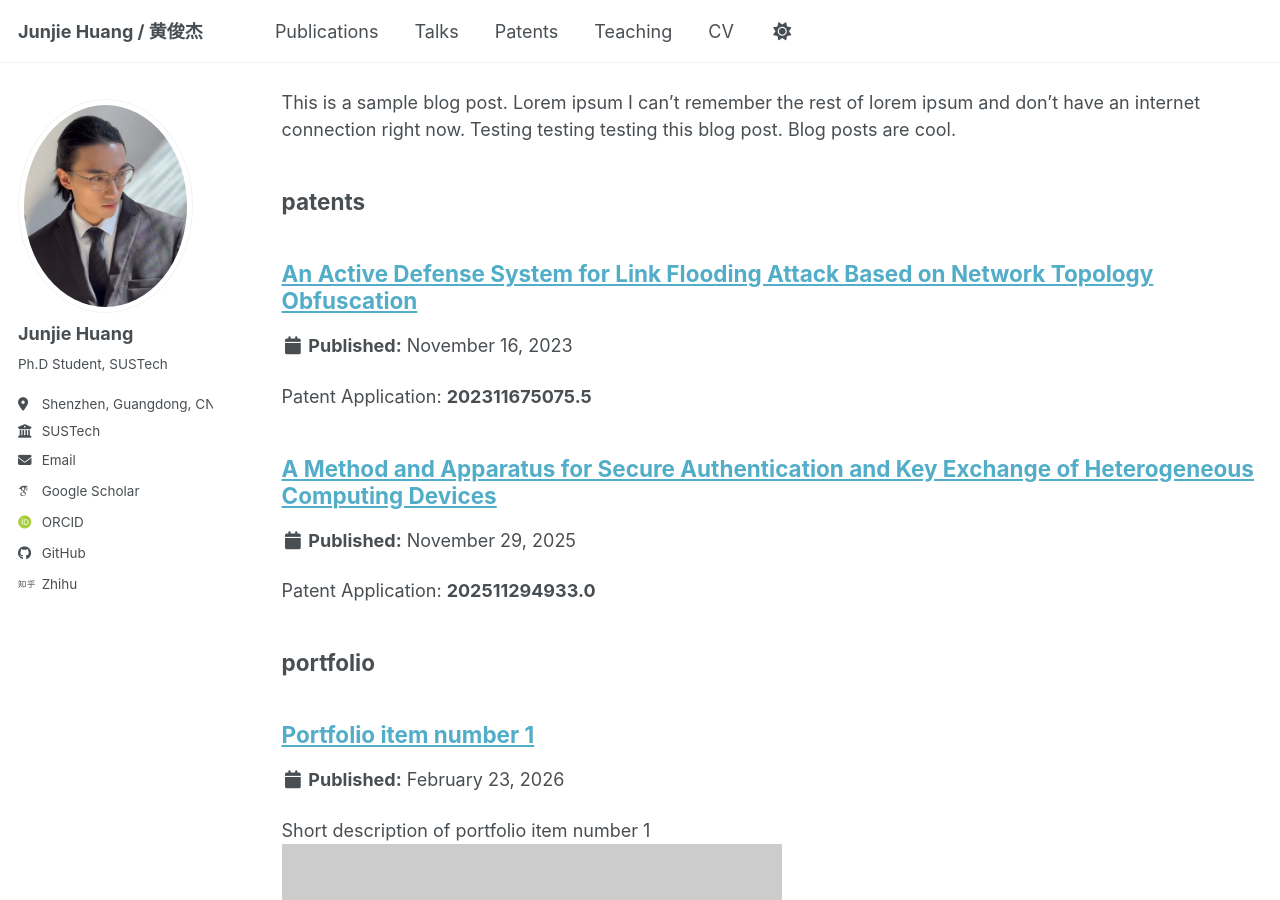
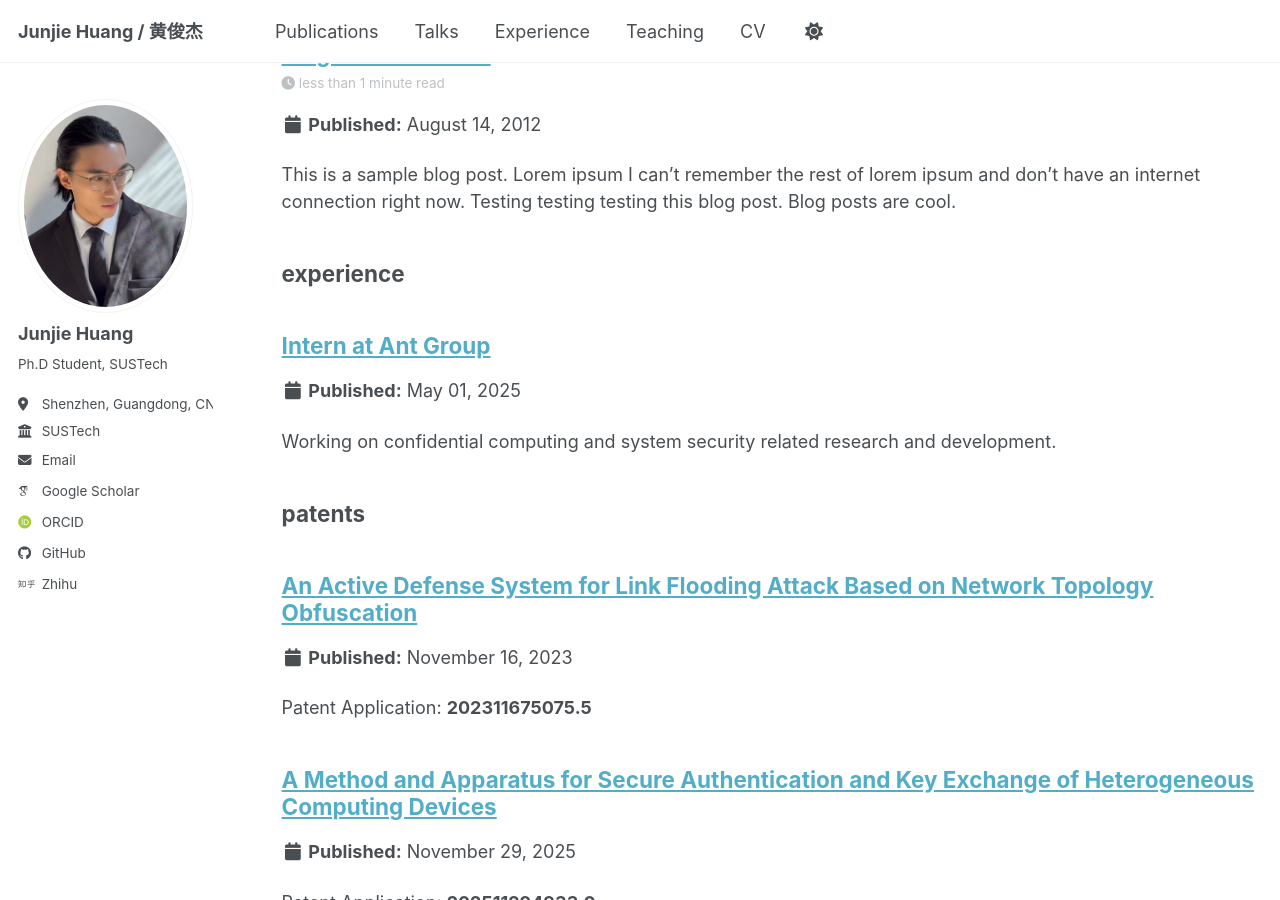
Before and after one commit to HuangJunjie-PhD/HuangJunjie-PhD.github.io, a Jekyll site: the page built from _pages/sitemap.md, in a window 1280 px wide and 900 px high, scrolled down 2714 px. Built offline with Jekyll 4.4.1, drawn with Linux system fonts in a browser that asks for light colours; some web fonts are replaced; a script bundle is joined from its source files by our own code; library files that are not in the unit come from our copies.

Commit message:
Create Experience page integrating work, projects, and patents
Major changes:
- Add experience collection to _config.yml with proper defaults
- Create Experience index page with three sections: Work Experience, Projects, Patents
- Add Ant Group internship (May 2025 - Present) to work experience
- Update navigation: replace Patents with Experience link
- Remove Projects and Patents from About Me for cleaner homepage

New Experience page structure:
- Work Experience: Ant Group internship (May 2025-Present)
- Projects: All 6 research projects
- Patents: Both patents (Ant + Link Flooding)

Navigation: Publications → Talks → Teaching → Experience → CV

Co-Authored-By: Claude Sonnet 4.5 <noreply@anthropic.com>

```diff
--- a/_config.yml
+++ b/_config.yml
@@ -236,6 +236,9 @@ collections:
   patents:
     output: true
     permalink: /patents/:path/
+  experience:
+    output: true
+    permalink: /experience/:path/
 
 
 # These settings control how pages and collections are included in the site
@@ -302,6 +305,14 @@ defaults:
       author_profile: true
       share: true
       comments: true
+  # _experience
+  - scope:
+      path: ""
+      type: experience
+    values:
+      layout: single
+      author_profile: true
+      share: true
 
 
 # Sass/SCSS
--- a/_data/navigation.yml
+++ b/_data/navigation.yml
@@ -14,8 +14,8 @@ main:
   - title: "Talks"
     url: /talks/
 
-  - title: "Patents"
-    url: /patents/
+  - title: "Experience"
+    url: /experience/
 
   - title: "Teaching"
     url: /teaching/
--- /dev/null
+++ b/_experience/2025-05-alibaba-internship.md
@@ -0,0 +1,11 @@
+---
+title: "Intern at Ant Group"
+collection: experience
+type: work
+organization: "Ant Group (蚂蚁集团)"
+position: "Intern"
+date: 2025-05-01
+permalink: /experience/2025-05-alibaba-internship
+---
+
+Working on confidential computing and system security related research and development.
```
Also changed, not shown: _pages/about.md (+0 -14 lines), _pages/experience.html (added, +30 -0 lines).
